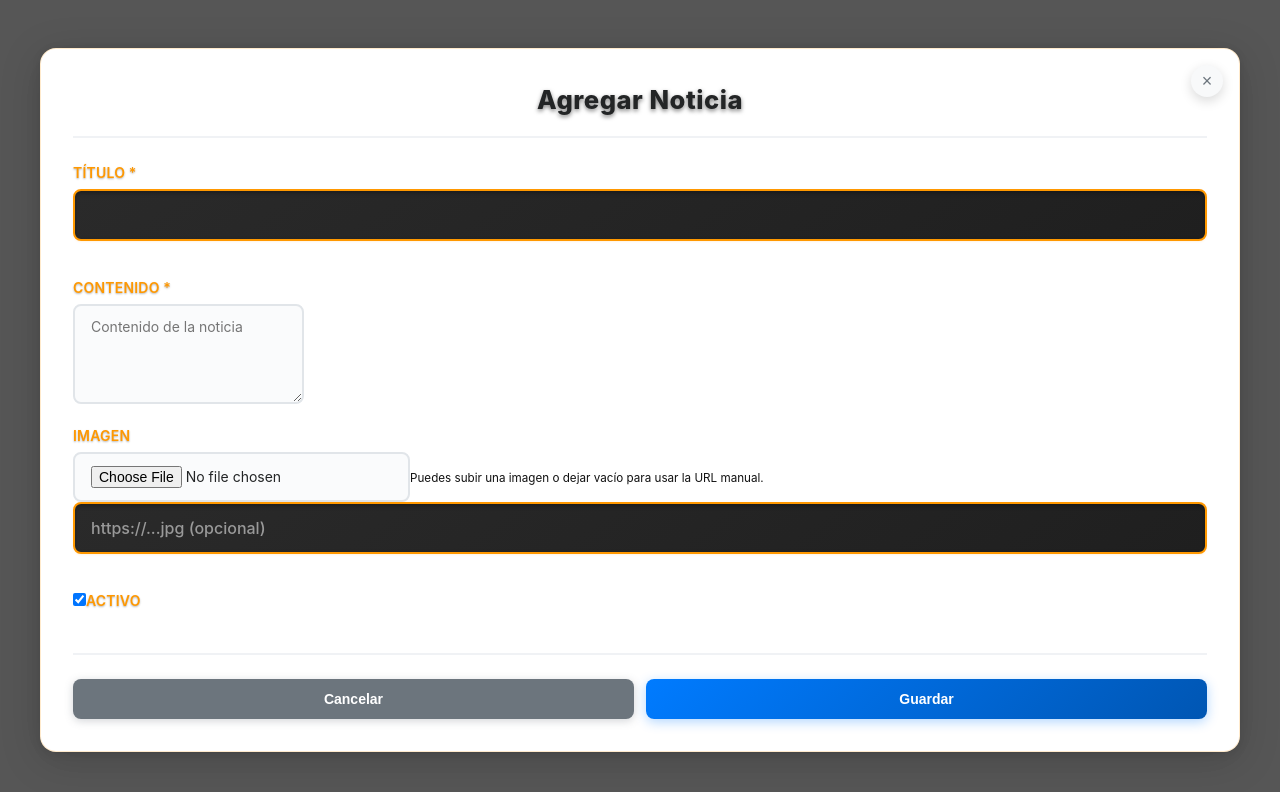
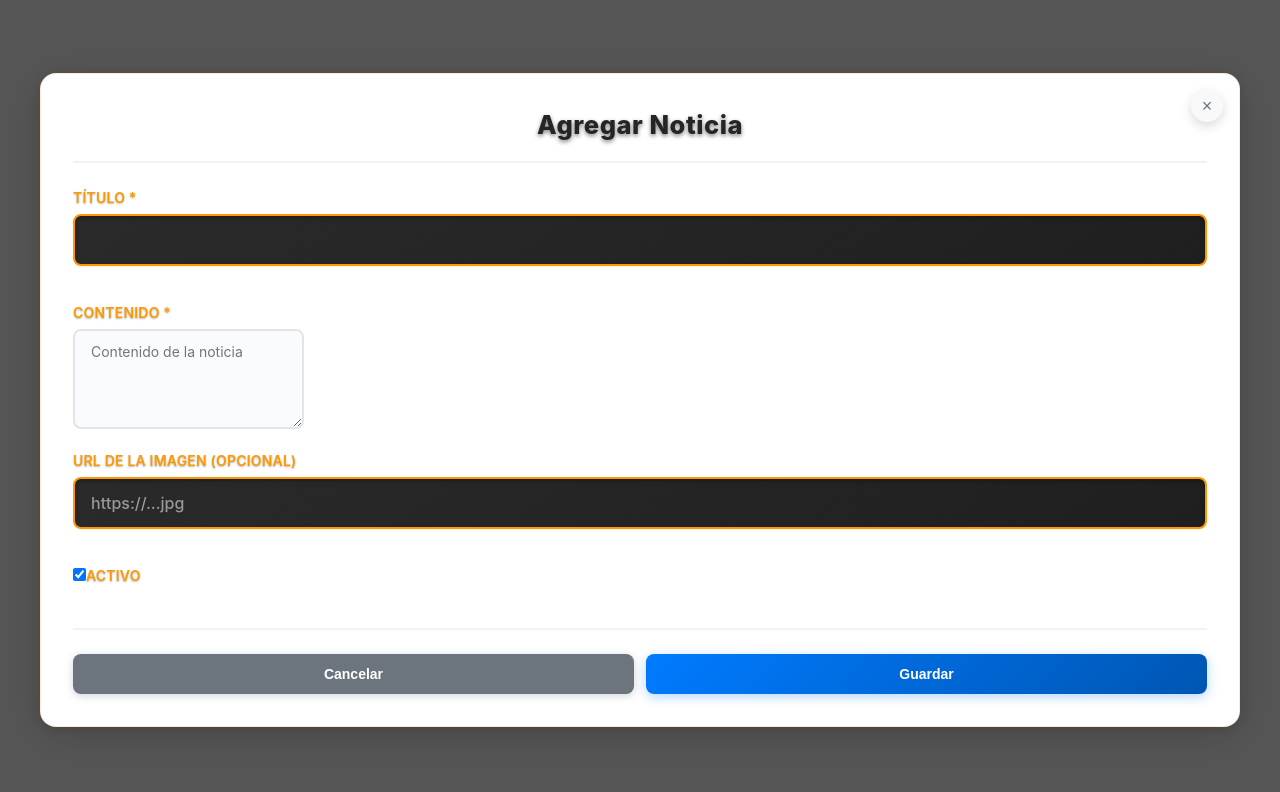
Before and after one commit to luisescobar24/PW-frontend, a React (Vite) app: page /PW-frontend/adminnoticias/agregar in a window 1280 px wide. Shown: the top 792 px of the page. Built offline with nearby package versions, Linux system fonts and the light colour scheme.

Commit message:
llkkkkkkk

```diff
--- a/src/pages/AgregarNoticia.tsx
+++ b/src/pages/AgregarNoticia.tsx
@@ -2,10 +2,6 @@ import React, { useState } from 'react';
 import { useNavigate } from 'react-router-dom';
 
 const URL_BACKEND = import.meta.env.VITE_BACKEND_URL;
-
-
-const CLOUDINARY_URL = 'https://api.cloudinary.com/v1_1/<tu_cloud_name>/image/upload';
-const CLOUDINARY_UPLOAD_PRESET = '<tu_upload_preset>';
 
 interface AgregarNoticiaProps {
   onClose: () => void;
@@ -21,36 +17,17 @@ const AgregarNoticia: React.FC<AgregarNoticiaProps> = ({ onClose }) => {
   });
   const [error, setError] = useState('');
   const [success, setSuccess] = useState('');
-  const [imagenFile, setImagenFile] = useState<File | null>(null);
 
   const handleChange = (
     e: React.ChangeEvent<HTMLInputElement | HTMLTextAreaElement>
   ) => {
     const { name, value, type } = e.target;
-    if (type === 'file') {
-      const file = (e.target as HTMLInputElement).files?.[0] || null;
-      setImagenFile(file);
-    } else {
     setFormData((prev) => ({
       ...prev,
       [name]: type === 'checkbox'
         ? (e.target as HTMLInputElement).checked
         : value
     }));
-    }
-  };
-
-  const uploadToCloudinary = async (file: File): Promise<string> => {
-    const formData = new FormData();
-    formData.append('file', file);
-    formData.append('upload_preset', CLOUDINARY_UPLOAD_PRESET);
-    const res = await fetch(CLOUDINARY_URL, {
-      method: 'POST',
-      body: formData
-    });
-    if (!res.ok) throw new Error('Error al subir imagen a Cloudinary');
-    const data = await res.json();
-    return data.secure_url;
   };
 
   const handleSubmit = async (e: React.FormEvent) => {
@@ -58,14 +35,10 @@ const AgregarNoticia: React.FC<AgregarNoticiaProps> = ({ onClose }) => {
     setError('');
     setSuccess('');
     try {
-      let imageUrl = formData.imagen;
-      if (imagenFile) {
-        imageUrl = await uploadToCloudinary(imagenFile);
-      }
       const res = await fetch(`${URL_BACKEND}api/noticias`, {
         method: 'POST',
         headers: { 'Content-Type': 'application/json' },
-        body: JSON.stringify({ ...formData, imagen: imageUrl })
+        body: JSON.stringify(formData)
       });
       if (!res.ok) {
         const data = await res.json();
@@ -107,21 +80,19 @@ const AgregarNoticia: React.FC<AgregarNoticiaProps> = ({ onClose }) => {
             />
           </div>
           <div>
-            <label>Imagen</label>
-            <input
-              name="imagen"
-              type="file"
-              accept="image/*"
-              onChange={handleChange}
-            />
-            <small>Puedes subir una imagen o dejar vacío para usar la URL manual.</small>
+            <label>URL de la imagen (opcional)</label>
             <input
               name="imagen"
               type="text"
               value={formData.imagen}
               onChange={handleChange}
-              placeholder="https://...jpg (opcional)"
+              placeholder="https://...jpg"
             />
+            {formData.imagen && (
+              <div style={{ marginTop: 8 }}>
+                <img src={formData.imagen} alt="Vista previa" style={{ maxWidth: 200 }} />
+              </div>
+            )}
           </div>
           <div>
             <label>
```
Lines whose indentation alone changed are shown as unchanged.
